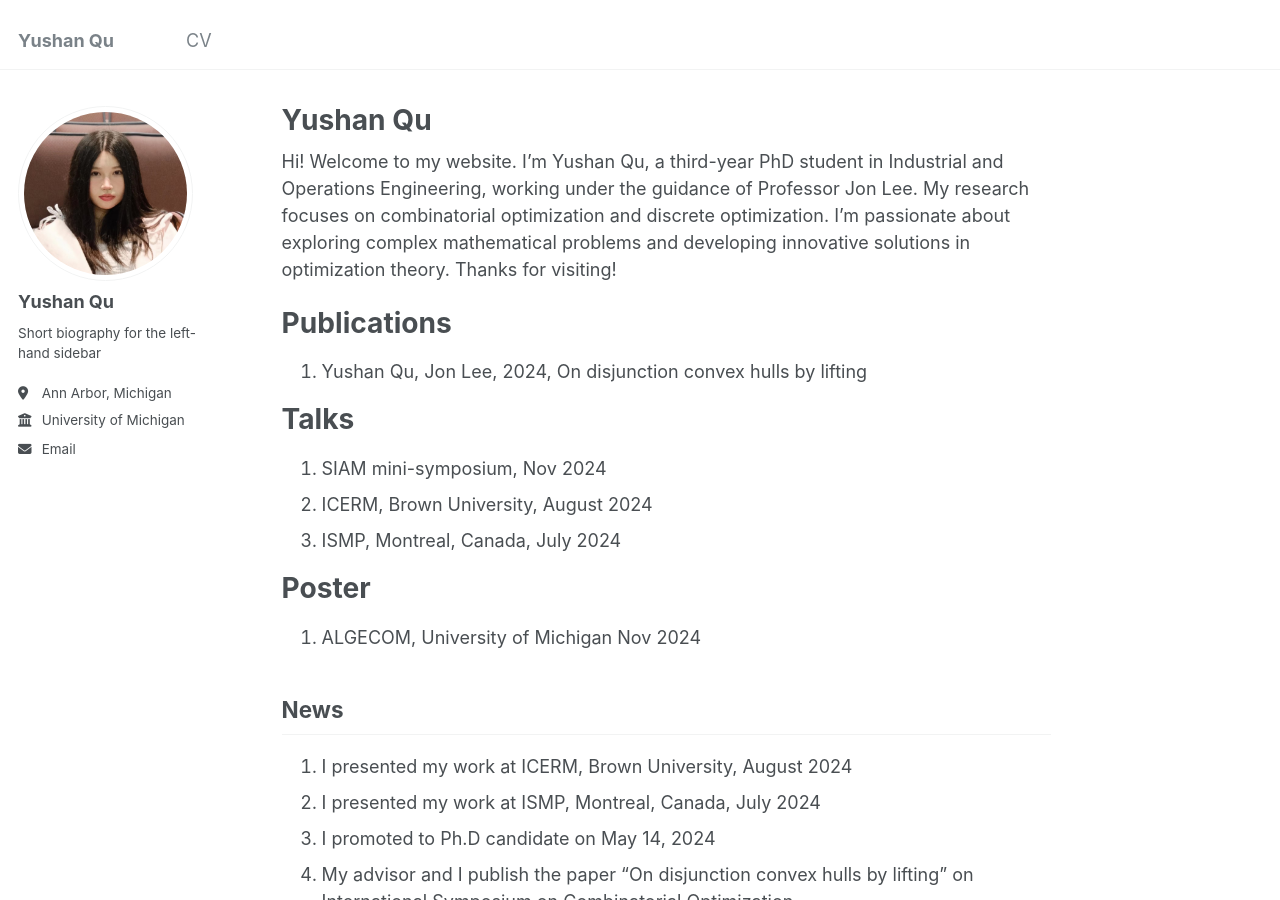
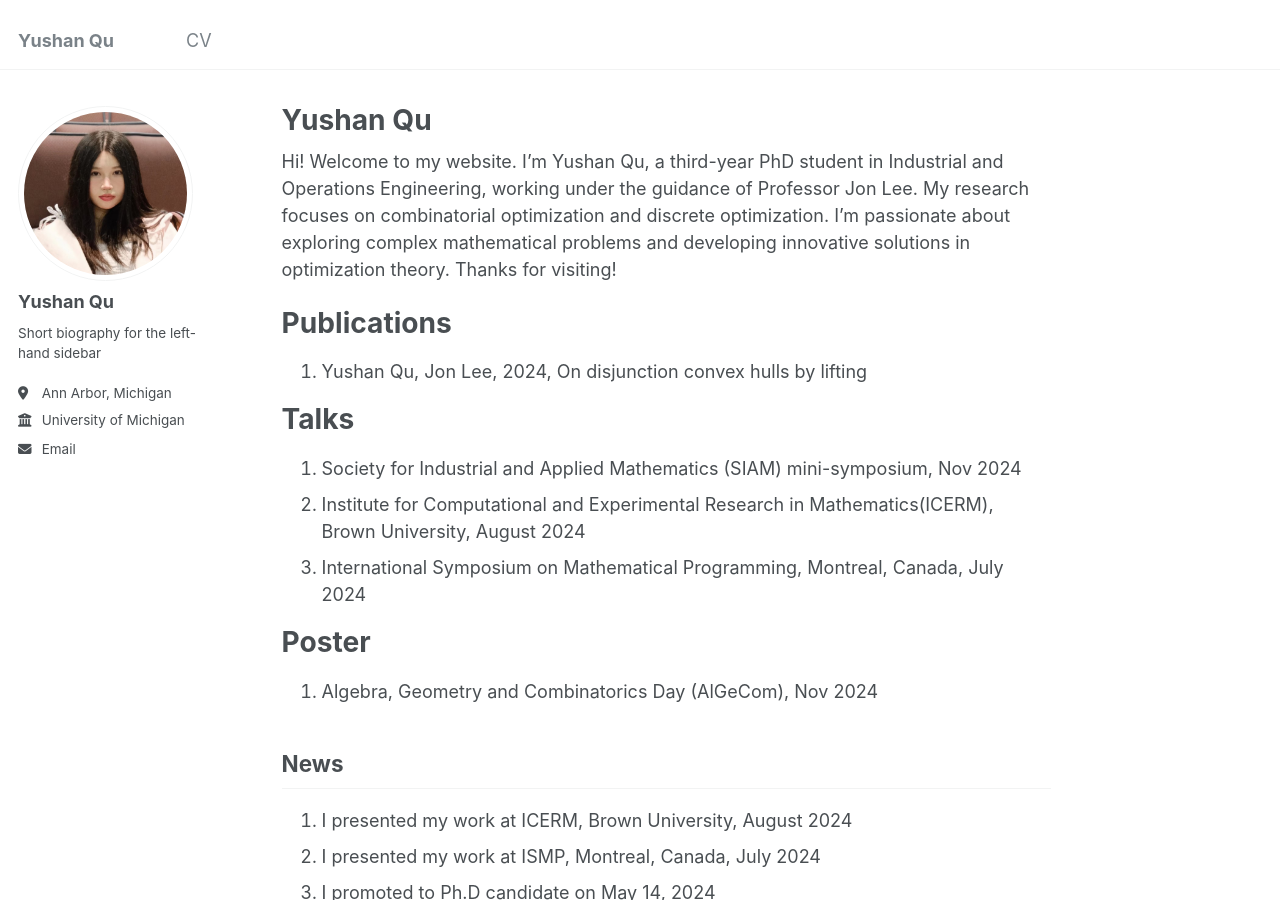
Before and after one commit to yushanqu/yushanqu.github.io, a Jekyll site: the page built from _pages/about.md, in a window 1280 px wide and 900 px high. Built offline with Jekyll 4.4.1, drawn with Linux system fonts in a browser that asks for light colours.

Commit message:
Update about.md

```diff
--- a/_pages/about.md
+++ b/_pages/about.md
@@ -16,13 +16,13 @@ Publications
 
 Talks
 ======
-1. SIAM mini-symposium, Nov 2024
-1. ICERM, Brown University, August 2024
-1. ISMP, Montreal, Canada, July 2024
+1. Society for Industrial and Applied Mathematics (SIAM) mini-symposium, Nov 2024
+1. Institute for Computational and Experimental Research in Mathematics(ICERM), Brown University, August 2024
+1. International Symposium on Mathematical Programming, Montreal, Canada, July 2024
 
 Poster
 ======
-1. ALGECOM, University of Michigan Nov 2024
+1. Algebra, Geometry and Combinatorics Day (AlGeCom), Nov 2024
 
 News
 ------
```
